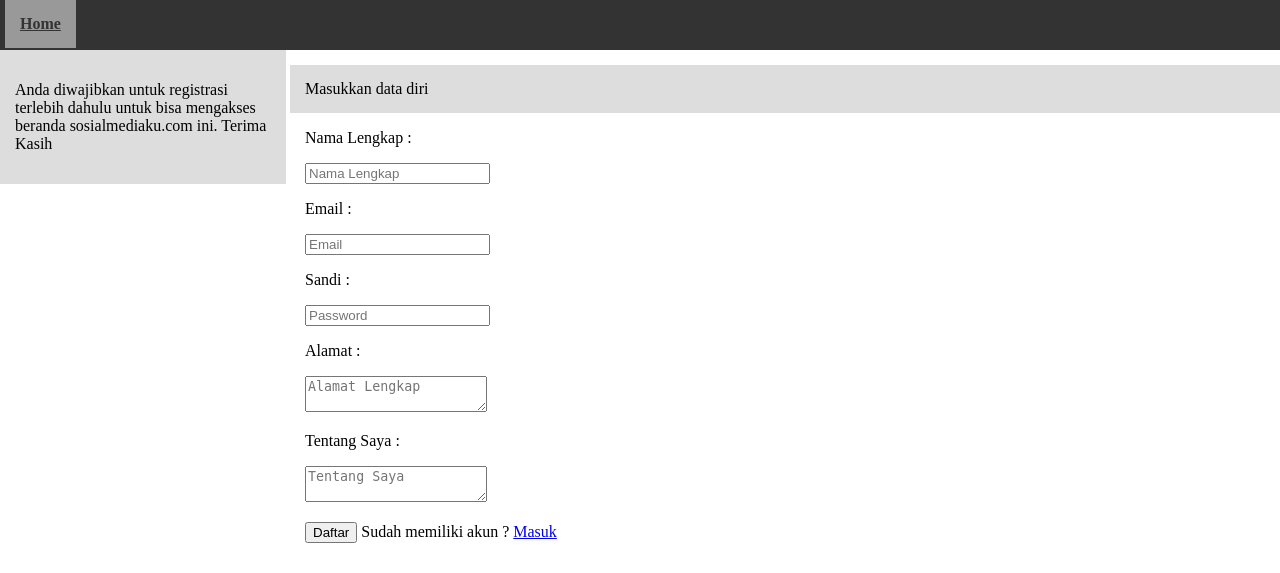
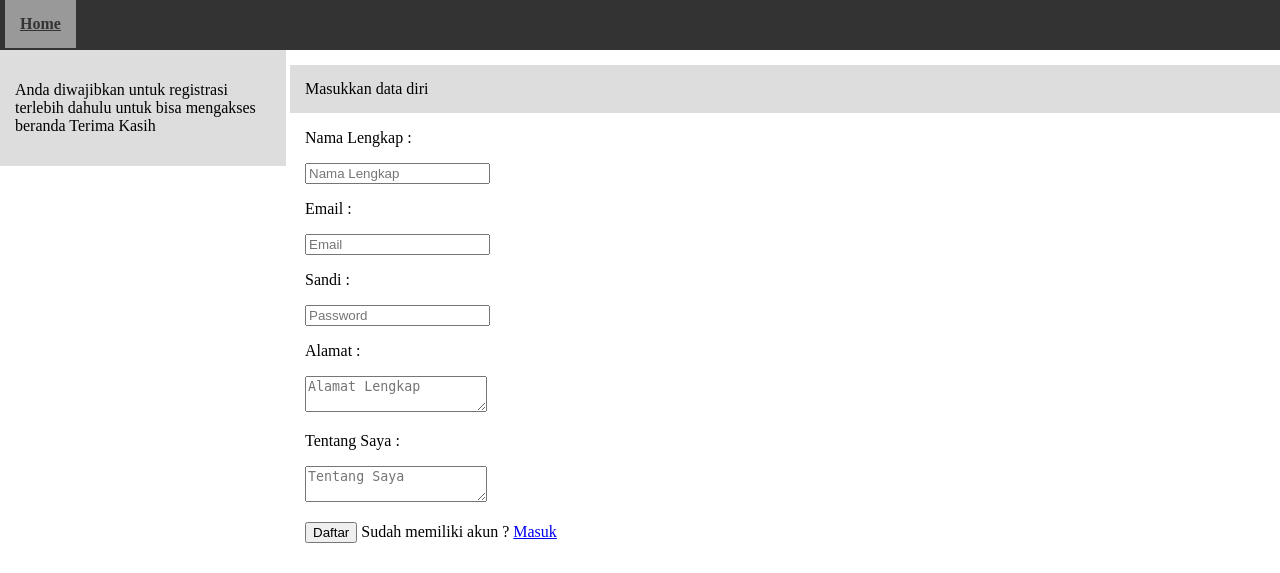
Before and after one commit to firgile/Ujian-Dumbways-ID-kloter-5, a PHP site: page /daftar.php in a window 1280 px wide. Shown: the part 110-683 px from the top of the page. Run offline with PHP 8.4, Linux system fonts and the light colour scheme.

Commit message:
Update daftar.php

```diff
--- a/4.php/daftar.php
+++ b/4.php/daftar.php
@@ -37,7 +37,7 @@ if (isset($_POST['daftar'])) {
     <li><a href="index.php">Home</a></li>
   </div>
   <div class="sidebar">
-    <p>Anda diwajibkan untuk registrasi terlebih dahulu untuk bisa mengakses beranda sosialmediaku.com ini. Terima Kasih</p>
+    <p>Anda diwajibkan untuk registrasi terlebih dahulu untuk bisa mengakses beranda Terima Kasih</p>
   </div>
   <div class="content">
     <div class="title-form-daftar">Masukkan data diri</div>
```
